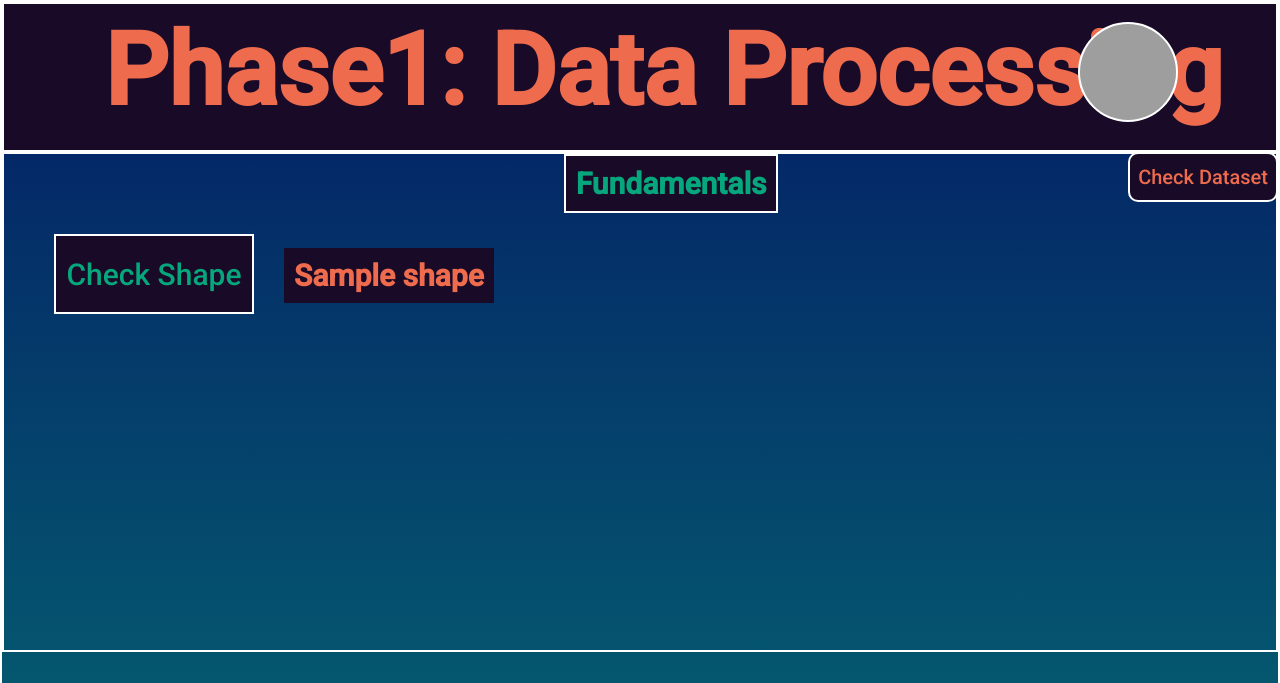
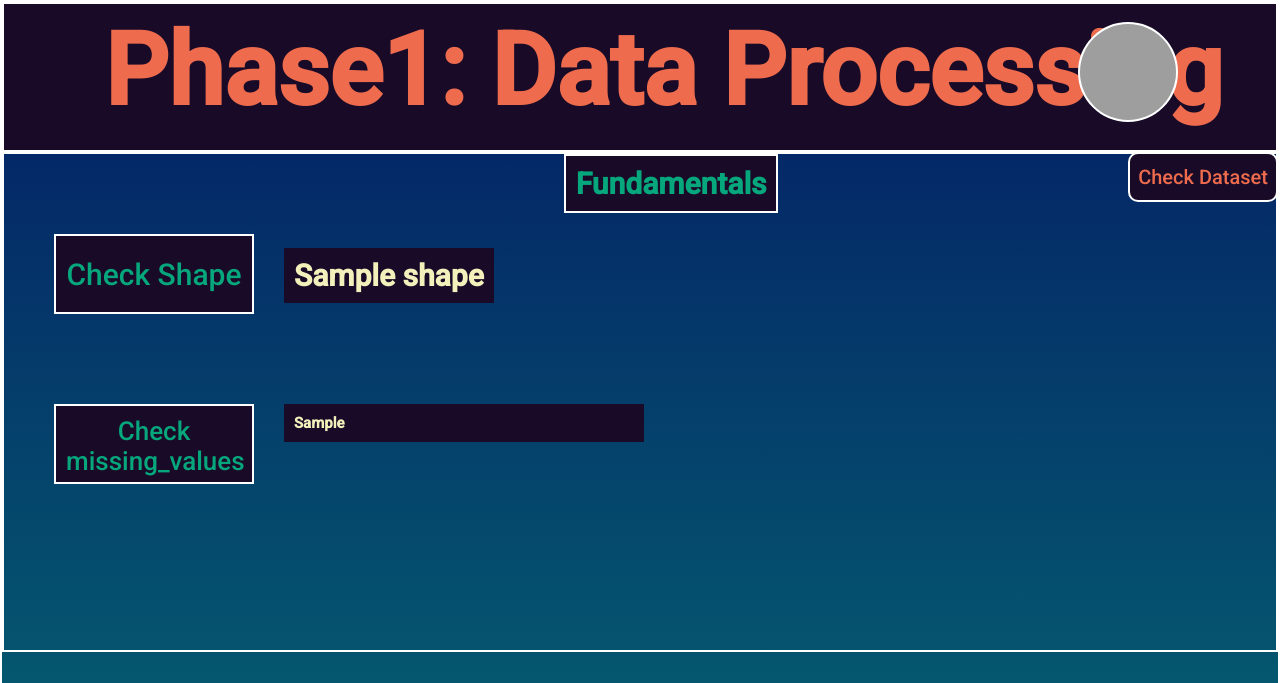
Before and after one commit to enthusiastic2003/Summer-Project, a Flask app: template app/templates/main_1.html in a window 1280 px wide. Shown: the top 683 px of the page. Run offline with Flask 3, Linux system fonts and the light colour scheme; the template is opened without the code that fills it: most values are stand-ins (such as "Sample title", 1, 10 or a date in 2020); grey boxes are pictures that could not be loaded.

Commit message:
added 2 features

```diff
--- a/app/app.py
+++ b/app/app.py
@@ -3,6 +3,7 @@ import pandas as pd
 import numpy as np
 import time
 app = Flask(__name__ )
+app.debug = True
 
 #home page
 @app.route("/")
@@ -45,13 +46,28 @@ def page2():
     else:
         return render_template("dataset.html", dataset = "Dataset not uploaded")
 
+#This will display size of uploaded dataset
 @app.route("/shape")
 def shape():
+    global rc
     rc = df.shape
     rows = rc[0]
     columns = rc[1]
-    return render_template("main_1.html",shape = f"Rows: {rows} Columns: {columns}")
+    rc = f"Rows: {rows} Columns: {columns}"
+    return render_template("main_1.html",shape = rc)
 
+#This will display the missing values in the dataset
+@app.route("/miss")
+def miss():
+    global miss_values
+    values = list(df.isnull().sum())
+    miss_values = []
+    arr = list(df.columns)
+    for i in range(len(values)):
+        if values[i] != 0:
+            miss_values.append((arr[i], values[i])) # to get a list of tuples of feature and number of missing values
+
+    return render_template("main_1.html", missing_values = miss_values, shape = rc)
 
 
 if __name__=="__main__":
--- a/app/static/css/main_1.css
+++ b/app/static/css/main_1.css
@@ -131,7 +131,38 @@ body {
     top: 94px;
     left: 280px;
     font-size: 30px;
-    color: #EE6C4D;
+    color: #F4F0BB;
     background-color: #190B28;
     padding: 10px;
 }
+
+.miss_values button {
+    position: absolute;
+    font-family: inherit;
+    top: 250px;
+    left: 50px;
+    border: 2px solid white;
+    width: 200px;
+    height: 80px;
+    background-color: #190B28;
+    color: #06A77D;
+    font-size: 26px;
+    padding: 10px;
+}
+
+.miss_values button:hover {
+    background-color: #06A77D;
+    color: #190B28;
+    transition: 1s;
+}
+
+.miss_values h3 {
+    position: absolute;
+    top: 250px;
+    left: 280px;
+    width: 360px;
+    font-size: 15px;
+    color: #F4F0BB;
+    background-color: #190B28;
+    padding: 10px;
+}
--- a/app/static/js/redirect.js
+++ b/app/static/js/redirect.js
@@ -16,6 +16,13 @@ function show_main1() {
     window.location.href = "/main_1";
 }
 
+
 function checkshape() {
     window.location.href = "/shape";
 }
+
+
+
+function check_misses() {
+    window.location.href = "/miss";
+}
--- a/app/templates/main_1.html
+++ b/app/templates/main_1.html
@@ -46,7 +46,17 @@
             <h3 class="shapereturn">
                 {{shape}}
             </h3>
+        </div>
 
+        <!--Div for checking column names -->
+        <div class="miss_values">
+            <button onclick = "check_misses()">
+                Check missing_values
+            </button>
+
+            <h3>
+                {{missing_values}}
+            </h3>
         </div>
 
         </div>
```
